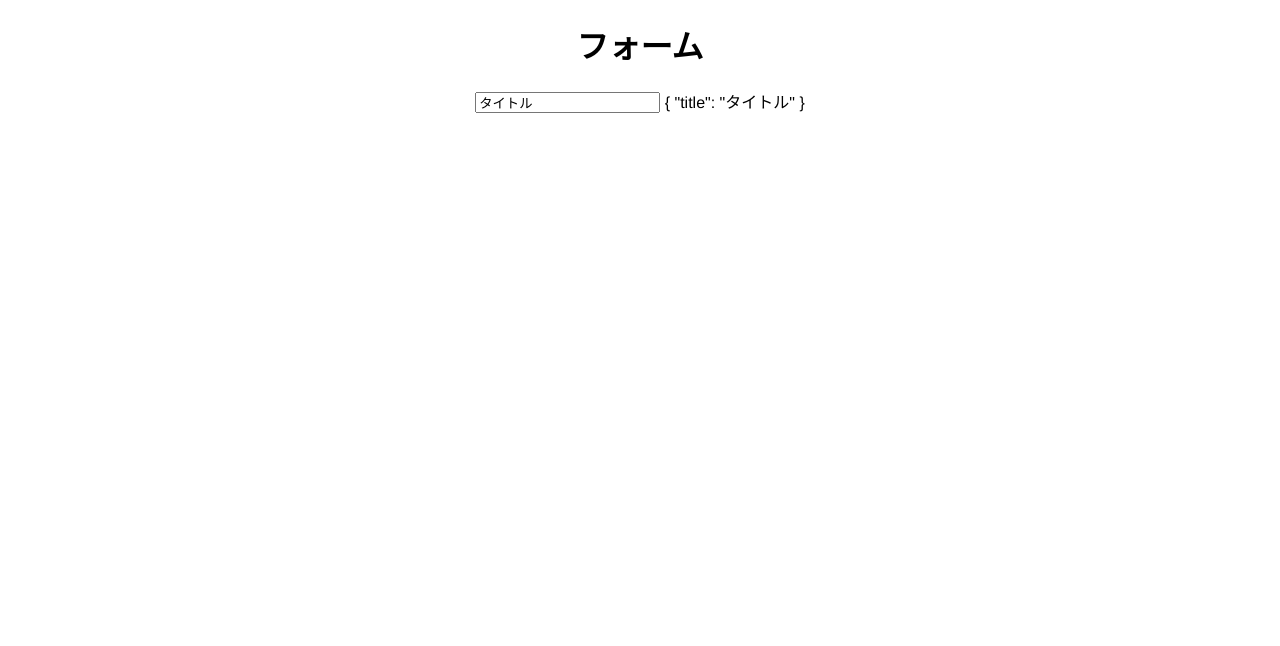
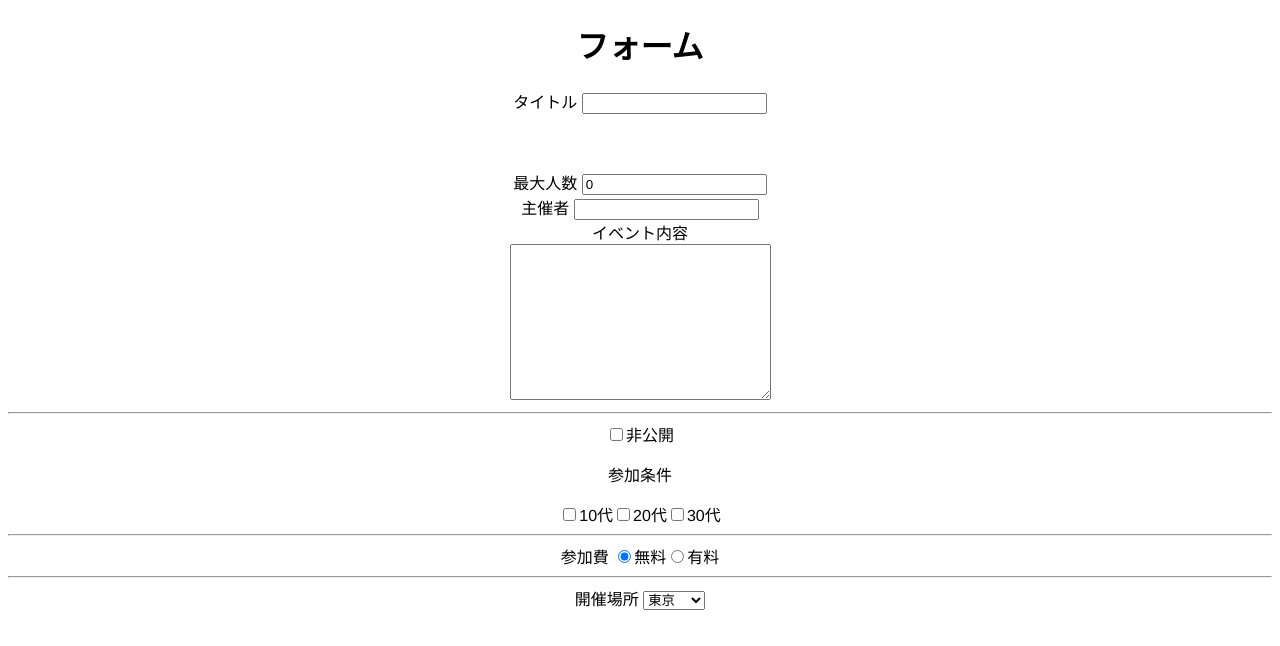
Before and after one commit to h-yabi/learn-Vue.js, a Vue app in the folder vue-project/: page / in a window 1280 px wide. Shown: the top 646 px of the page. Built offline with nearby package versions, Linux system fonts and the light colour scheme.

Commit message:
フォームのパーツ作成

```diff
--- a/vue-project/src/App.vue
+++ b/vue-project/src/App.vue
@@ -2,35 +2,123 @@
   <div id="app">
 
     <h1>フォーム</h1>
-    <label for="title"></label>
-    <input id="title" type="text" v-model="eventData.title">
-    {{eventData}}
+
+    <EventTitle v-model="eventData.title"></EventTitle>
+
+    <!-- ↑は下記と同じ意味
+    <EventTitle
+      :value="eventData.title"
+      @input="eventData.title = $event"
+    ></EventTitle> -->
+
+    <div>
+      <label for="maxNumber"></label>
+      最大人数
+      <input id="maxNumber" type="number" v-model.trim="eventData.maxNumber">
+    </div>
+
+    <div>
+      <label for="host"></label>
+      主催者
+      <input id="host" type="text" v-model.trim="eventData.host">
+    </div>
+
+    <div>
+      <label for="detail"></label>
+      イベント内容<br>
+      <textarea id="detail" cols="30" rows="10" v-model="eventData.detail"></textarea>
+    </div>
+
+    <hr>
+
+    <div>
+      <input type="checkbox" id="isPrivate" v-model="eventData.isPrivate">
+      <label for="isPrivate">非公開</label>
+      <p>参加条件</p>
+      <input
+        type="checkbox"
+        id="10"
+        value="10代"
+        v-model="eventData.target"
+      >
+      <label for="10">10代</label>
+
+      <input
+        type="checkbox"
+        id="20"
+        value="20代"
+        v-model="eventData.target"
+      >
+      <label for="20">20代</label>
+
+      <input
+        type="checkbox"
+        id="30"
+        value="30代"
+        v-model="eventData.target"
+      >
+      <label for="30">30代</label>
+    </div>
+
+    <hr>
+
+    <div>
+      参加費
+      <input
+        type="radio"
+        id="free"
+        value="無料"
+        v-model="eventData.price"
+        >
+      <label for="free">無料</label>
+
+      <input
+        type="radio"
+        id="paid"
+        value="有料"
+        v-model="eventData.price"
+        >
+      <label for="paid">有料</label>
+    </div>
+
+    <hr>
+
+    <div>
+      開催場所
+      <select v-model="eventData.location">
+        <option
+          v-for="location in locations"
+          :key="location"
+        >{{location}}</option>
+      </select>
+    </div>
 
   </div>
 </template>
 
 <script>
-
-// import LikeHeader from "./components/LikeHeader";
-// import LikeNumber from "./components/LikeNumber";
-// import Home from "./components/Home";
-// import About from "./components/About";
+import EventTitle from './components/EventTitle'
 
 export default {
   name: 'App',
   data() {
     return {
+      locations: ["東京", "大阪", "名古屋"],
       eventData: {
-        title: "タイトル"
+        title: "",
+        maxNumber: 0,
+        host: "",
+        detail: "",
+        isPrivate: false,
+        target: [],
+        price: "無料",
+        location: "東京"
       }
     }
   },
-  // components: {
-  //   LikeHeader,
-  //   LikeNumber,
-  //   Home,
-  //   About
-  // },
+  components: {
+    EventTitle
+  },
   methods: {
     incrementNumber(value) {
       this.number = value;
--- /dev/null
+++ b/vue-project/src/components/EventTitle.vue
@@ -0,0 +1,21 @@
+<template>
+  <div>
+    <label for="title"></label>
+    タイトル
+    <input
+      id="title"
+      type="text"
+      v-bind:value="value"
+      v-on:input="$emit('input', $event.target.value)"
+    >
+    <pre>
+      {{value}}
+    </pre>
+  </div>
+</template>
+
+<script>
+export default {
+  props: ["value"]
+}
+</script>
```
